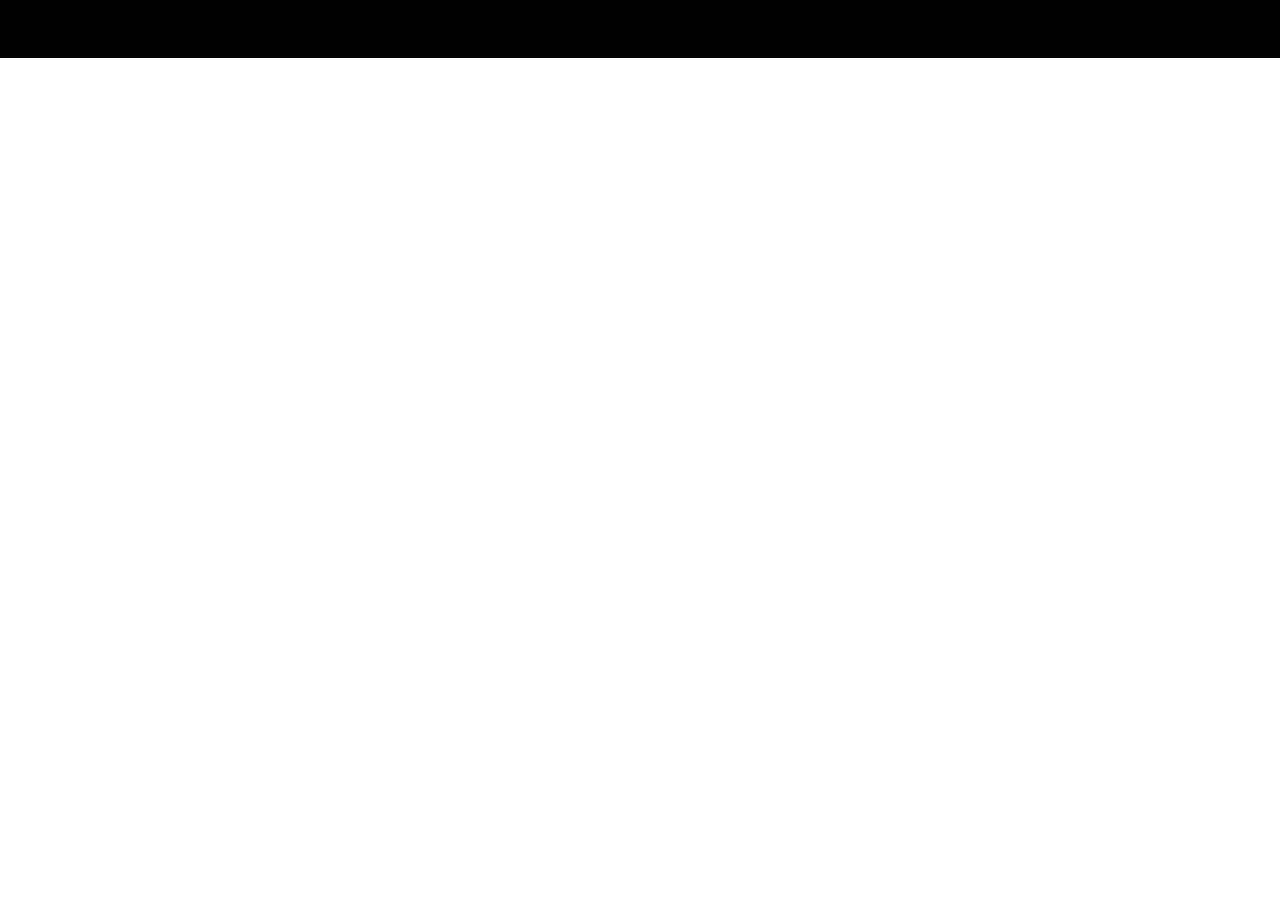
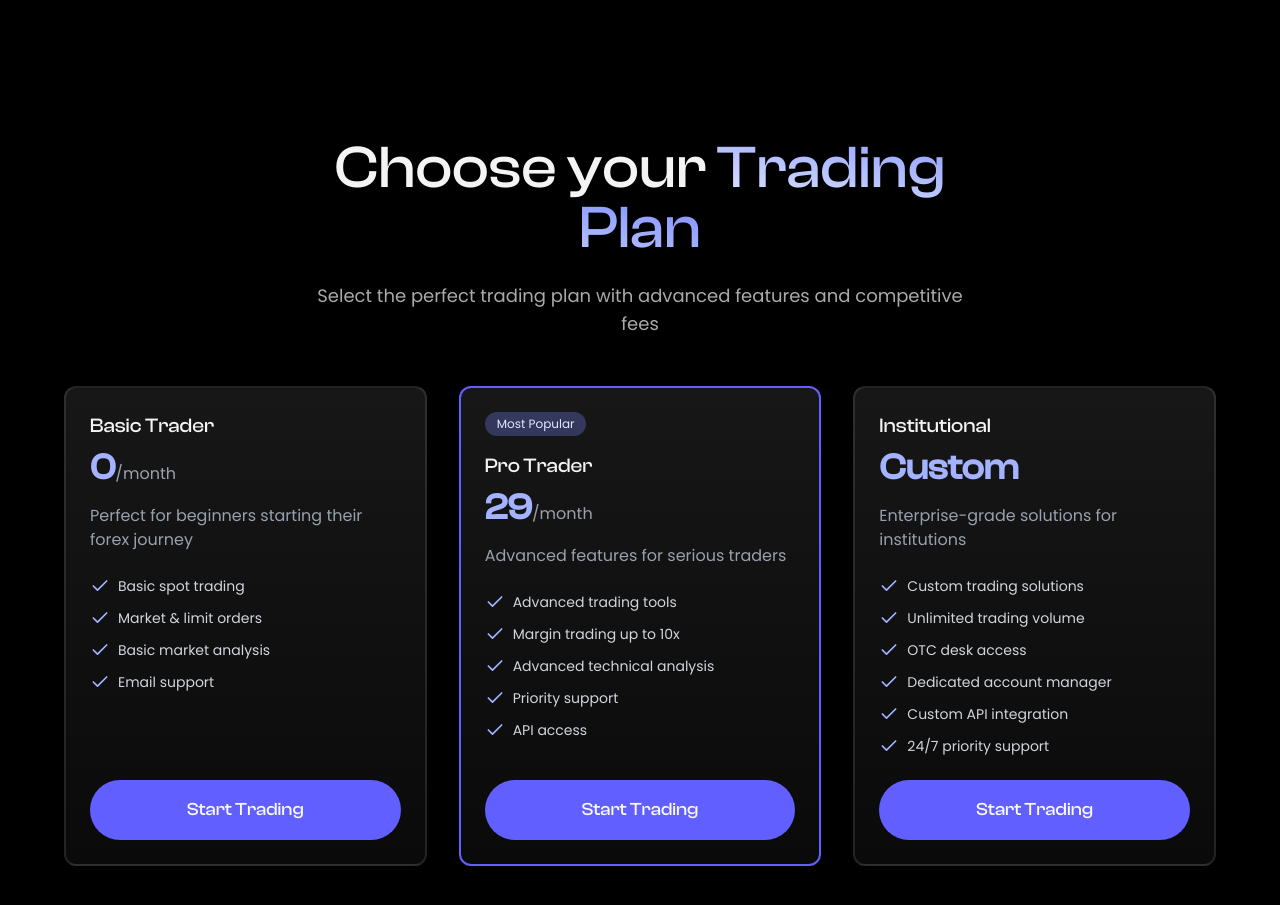
Before and after one commit to vinicius-francisco-sm/forextrade, a React (Vite) app: page / in a window 1280 px wide. Shown: the part 2540-3445 px from the top of the page. Before the commit the page ends 2598 px from the top, so only its background shows below. Built offline with nearby package versions, Linux system fonts and the light colour scheme; a web font is replaced by a local one.

Commit message:
feat: implement pricing section

```diff
--- a/src/App.jsx
+++ b/src/App.jsx
@@ -3,6 +3,7 @@
 import HomePage from "./pages/HomePage";
 import LogoCarousel from "./sections/LogoCarousel";
 import FeaturesSection from "./sections/FeaturesSection";
+import PricingSection from "./sections/PricingSection";
 
 const App = () => {
   return (
@@ -13,6 +14,7 @@
         <HomePage />
         <LogoCarousel />
         <FeaturesSection />
+        <PricingSection />
       </div>
     </div>
   );
--- a/src/assets/data.jsx
+++ b/src/assets/data.jsx
@@ -32,6 +32,51 @@
     icon: <ArrowUpDown className="w-6 h-6" />,
     image: "/fit2.png",
     isActive: false,
+  },
+];
+
+const pricingData = [
+  {
+    _id: 0,
+    isPopular: false,
+    name: "Basic Trader",
+    description: "Perfect for beginners starting their forex journey",
+    features: [
+      "Basic spot trading",
+      "Market & limit orders",
+      "Basic market analysis",
+      "Email support",
+    ],
+    price: 0,
+  },
+  {
+    _id: 1,
+    isPopular: true,
+    name: "Pro Trader",
+    description: "Advanced features for serious traders",
+    features: [
+      "Advanced trading tools",
+      "Margin trading up to 10x",
+      "Advanced technical analysis",
+      "Priority support",
+      "API access",
+    ],
+    price: 29,
+  },
+  {
+    _id: 2,
+    isPopular: false,
+    name: "Institutional",
+    description: "Enterprise-grade solutions for institutions",
+    features: [
+      "Custom trading solutions",
+      "Unlimited trading volume",
+      "OTC desk access",
+      "Dedicated account manager",
+      "Custom API integration",
+      "24/7 priority support",
+    ],
+    price: "Custom",
   },
 ];
 
@@ -98,4 +143,4 @@
   },
 ];
 
-export { footerLinks, testimonials, features };
+export { footerLinks, pricingData, testimonials, features };
--- /dev/null
+++ b/src/components/CardSpotlight.jsx
@@ -0,0 +1,51 @@
+/* eslint-disable no-unused-vars */
+"use client";
+import { useState, useRef, useEffect } from "react";
+
+export const CardSpotlight = ({ children, className = "" }) => {
+  const divRef = useRef(null);
+  const [isFocused, setIsFocused] = useState(false);
+  const [position, setPosition] = useState({ x: 0, y: 0 });
+  const [opacity, setOpacity] = useState(0);
+
+  const handleMouseMove = (e) => {
+    if (!divRef.current) return;
+
+    const div = divRef.current;
+    const rect = div.getBoundingClientRect();
+
+    setPosition({
+      x: e.clientX - rect.left,
+      y: e.clientY - rect.top,
+    });
+  };
+
+  const handleFocus = () => {
+    setIsFocused(true);
+    setOpacity(1);
+  };
+
+  const handleBlur = () => {
+    setIsFocused(false);
+    setOpacity(0);
+  };
+
+  return (
+    <div
+      ref={divRef}
+      onMouseMove={handleMouseMove}
+      onMouseEnter={handleFocus}
+      onMouseLeave={handleBlur}
+      className={`relative overflow-hidden rounded-xl bg-gradient-to-b from-neutral-900 to-neutral-950 ${className}`}
+    >
+      <div
+        className="pointer-events-none absolute -inset-px opacity-0 transition duration-300"
+        style={{
+          opacity,
+          background: `radial-gradient(600px circle at ${position.x}px ${position.y}px, rgba(255,255,255,.06), transparent 40%)`,
+        }}
+      />
+      {children}
+    </div>
+  );
+};
--- a/src/components/Footer.jsx
+++ b/src/components/Footer.jsx
@@ -1,7 +1,68 @@
-import React from "react";
+import { Command, Facebook, Instagram, Linkedin } from "lucide-react";
+
+import { footerLinks } from "../assets/data.jsx";
 
 const Footer = () => {
-  return <div>Footer</div>;
+  return (
+    <footer className="w-full py-12 mt-20">
+      <div className="container mx-auto px-4">
+        <div className="bg-[#0A0A0A]/80  border border-white/10 rounded-xl p-8">
+          <div className="grid grid-cols-1 md:grid-cols-4 gap-8">
+            <div className="space-y-4">
+              <div className="centered-row gap-2 cursor-pointer hover:-translate-y-1 transition2">
+                <Command className="w-6 h-6 text-indigo-400" />
+
+                <h3 className="clash-display text-lg text-zinc-100">
+                  ForexTrade
+                </h3>
+              </div>
+              <p className="text-sm text-zinc-400/90">
+                Empowering traders with advanced forex trading solutions.
+              </p>
+              <div className="flex space-x-4">
+                <button variant="ghost" size="icon">
+                  <Instagram className="w-6 h-6" />
+                </button>
+                <button variant="ghost" size="icon">
+                  <Facebook className="w-6 h-6" />
+                </button>
+                <button variant="ghost" size="icon">
+                  <Linkedin className="w-6 h-6" />
+                </button>
+              </div>
+            </div>
+
+            {footerLinks.map(({ _id, title, links }) => (
+              <div key={_id} className="space-y-4">
+                <h4 className="clash-display text-base text-zinc-200">
+                  {title}
+                </h4>
+                <ul className="space-y-2">
+                  {links.map((item, index) => (
+                    <li key={index}>
+                      <a
+                        href="#features"
+                        className="text-sm text-zinc-400 hover:text-indigo-300  hover:ml-3 transition2"
+                      >
+                        {item}
+                      </a>
+                    </li>
+                  ))}
+                </ul>
+              </div>
+            ))}
+          </div>
+
+          <div className="mt-8 pt-8 border-t border-white/10">
+            <p className="text-sm text-zinc-400/80 text-center clash-display">
+              &copy; {new Date().getFullYear()} Footprint Arts. All rights
+              reserved.
+            </p>
+          </div>
+        </div>
+      </div>
+    </footer>
+  );
 };
 
 export default Footer;
--- /dev/null
+++ b/src/components/PricingTier.jsx
@@ -0,0 +1,52 @@
+import { Check } from "lucide-react";
+import { CardSpotlight } from "./CardSpotlight";
+
+const PricingTier = ({ name, price, description, features, isPopular }) => {
+  return (
+    <CardSpotlight
+      className={`h-full border-2 cursor-pointer ${
+        isPopular ? "border-indigo-500" : "border-white/10"
+      }`}
+    >
+      <div className="relative h-full p-6 flex flex-col">
+        {isPopular && (
+          <span className="text-xs font-medium bg-indigo-400/30 text-indigo-100 rounded-full px-3 py-1 w-fit mb-4">
+            Most Popular
+          </span>
+        )}
+
+        {/* Name */}
+        <h3 className="clash-display text-xl">{name}</h3>
+
+        {/* Price */}
+        <div className="mb-4 mt-2">
+          <span className="text-4xl font-bold clash-display text-indigo-300">
+            {price}
+          </span>
+          {price !== "Custom" && <span className="text-gray-400">/month</span>}
+        </div>
+
+        {/* Description */}
+        <p className="text-gray-400 text-base mb-6">{description}</p>
+
+        {/* Options */}
+        <ul className="space-y-3 mb-6 flex-grow ">
+          {features.map((feature, index) => (
+            <li key={index} className="centered-row gap-2">
+              <Check className="w-5 h-5 text-indigo-300" />
+              <span className="text-sm text-gray-300">{feature}</span>
+            </li>
+          ))}
+        </ul>
+
+        {/* Button */}
+
+        <button className="bg-indigo-500 py-4 w-full text-zinc-50 rounded-full text-lg clash-display cursor-pointer hover:bg-indigo-400/10 hover:text-indigo-300 transition2 ">
+          Start Trading
+        </button>
+      </div>
+    </CardSpotlight>
+  );
+};
+
+export default PricingTier;
--- /dev/null
+++ b/src/sections/PricingSection.jsx
@@ -0,0 +1,39 @@
+import { pricingData } from "../assets/data";
+import PricingTier from "../components/PricingTier.jsx";
+
+const PricingSection = () => {
+  return (
+    <section className="container mx-auto px-4 py-24">
+      {/* Title */}
+      <div className="max-w-2xl mx-auto text-center mb-12">
+        <h2 className="text-5xl md:text-6xl mb-6 clash-display">
+          Choose your <span className="grad1 clash-display">Trading Plan</span>
+        </h2>
+
+        <p className="text-lg text-zinc-300/80">
+          Select the perfect trading plan with advanced features and competitive
+          fees
+        </p>
+      </div>
+
+      {/* Cards */}
+      <div className="grid grid-cols-1 md:grid-cols-2 lg:grid-cols-3 gap-8 max-w-6xl mx-auto">
+        {/* Pricing */}
+        {pricingData.map(
+          ({ _id, isPopular, name, description, features, price }) => (
+            <PricingTier
+              key={_id}
+              isPopular={isPopular}
+              name={name}
+              price={price}
+              description={description}
+              features={features}
+            />
+          ),
+        )}
+      </div>
+    </section>
+  );
+};
+
+export default PricingSection;
```
